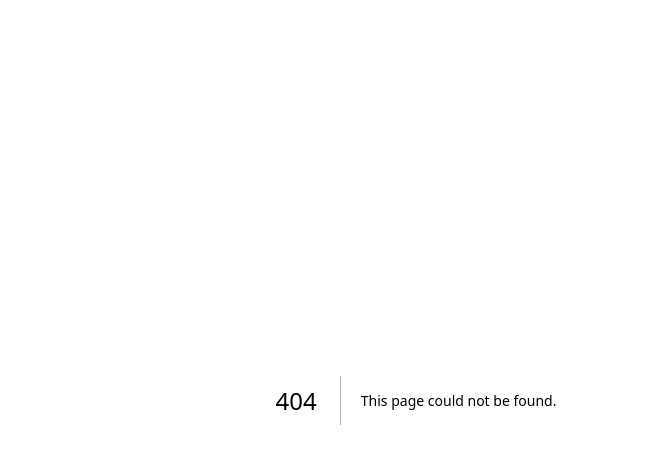
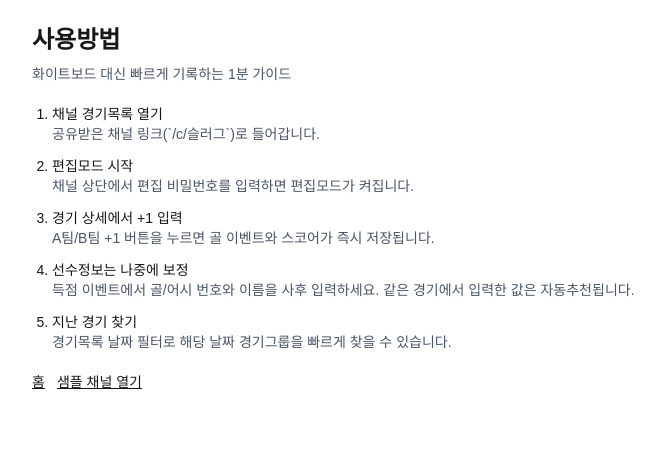
Before and after one commit to JongtaekChoi/quick-scoreboard, a Next.js app: page /guide in a window 1280 px wide. Before the commit this address had no page. Shown: the top 464 px of the page, without its empty margins (224-889 px from the left). Built offline with nearby package versions, Linux system fonts and the light colour scheme.

Commit message:
feat: add user guide page and home link

```diff
--- /dev/null
+++ b/src/app/guide/page.tsx
@@ -0,0 +1,42 @@
+import Link from 'next/link'
+
+export default function GuidePage() {
+  return (
+    <main className="min-h-screen p-4 md:p-6 bg-white">
+      <section className="max-w-3xl mx-auto space-y-5">
+        <header className="space-y-2">
+          <h1 className="text-2xl font-semibold">사용방법</h1>
+          <p className="text-sm text-gray-600">화이트보드 대신 빠르게 기록하는 1분 가이드</p>
+        </header>
+
+        <ol className="space-y-3 text-sm list-decimal pl-5">
+          <li>
+            <div className="font-medium">채널 경기목록 열기</div>
+            <p className="text-gray-600">공유받은 채널 링크(`/c/슬러그`)로 들어갑니다.</p>
+          </li>
+          <li>
+            <div className="font-medium">편집모드 시작</div>
+            <p className="text-gray-600">채널 상단에서 편집 비밀번호를 입력하면 편집모드가 켜집니다.</p>
+          </li>
+          <li>
+            <div className="font-medium">경기 상세에서 +1 입력</div>
+            <p className="text-gray-600">A팀/B팀 +1 버튼을 누르면 골 이벤트와 스코어가 즉시 저장됩니다.</p>
+          </li>
+          <li>
+            <div className="font-medium">선수정보는 나중에 보정</div>
+            <p className="text-gray-600">득점 이벤트에서 골/어시 번호와 이름을 사후 입력하세요. 같은 경기에서 입력한 값은 자동추천됩니다.</p>
+          </li>
+          <li>
+            <div className="font-medium">지난 경기 찾기</div>
+            <p className="text-gray-600">경기목록 날짜 필터로 해당 날짜 경기그룹을 빠르게 찾을 수 있습니다.</p>
+          </li>
+        </ol>
+
+        <div className="flex gap-3 text-sm">
+          <Link className="underline" href="/">홈</Link>
+          <Link className="underline" href="/c/sample-channel">샘플 채널 열기</Link>
+        </div>
+      </section>
+    </main>
+  )
+}
--- a/src/app/page.tsx
+++ b/src/app/page.tsx
@@ -10,9 +10,14 @@ export default function Home() {
         <section className="rounded border p-4 space-y-2">
           <h2 className="text-sm font-semibold text-gray-700">빠른 시작</h2>
           <p className="text-sm text-gray-600">채널 슬러그로 경기목록 진입</p>
-          <Link className="underline text-sm" href="/c/sample-channel">
-            /c/sample-channel 열기
-          </Link>
+          <div className="flex flex-col gap-1 text-sm">
+            <Link className="underline" href="/c/sample-channel">
+              /c/sample-channel 열기
+            </Link>
+            <Link className="underline" href="/guide">
+              사용방법 보기
+            </Link>
+          </div>
         </section>
       </section>
     </main>
```
